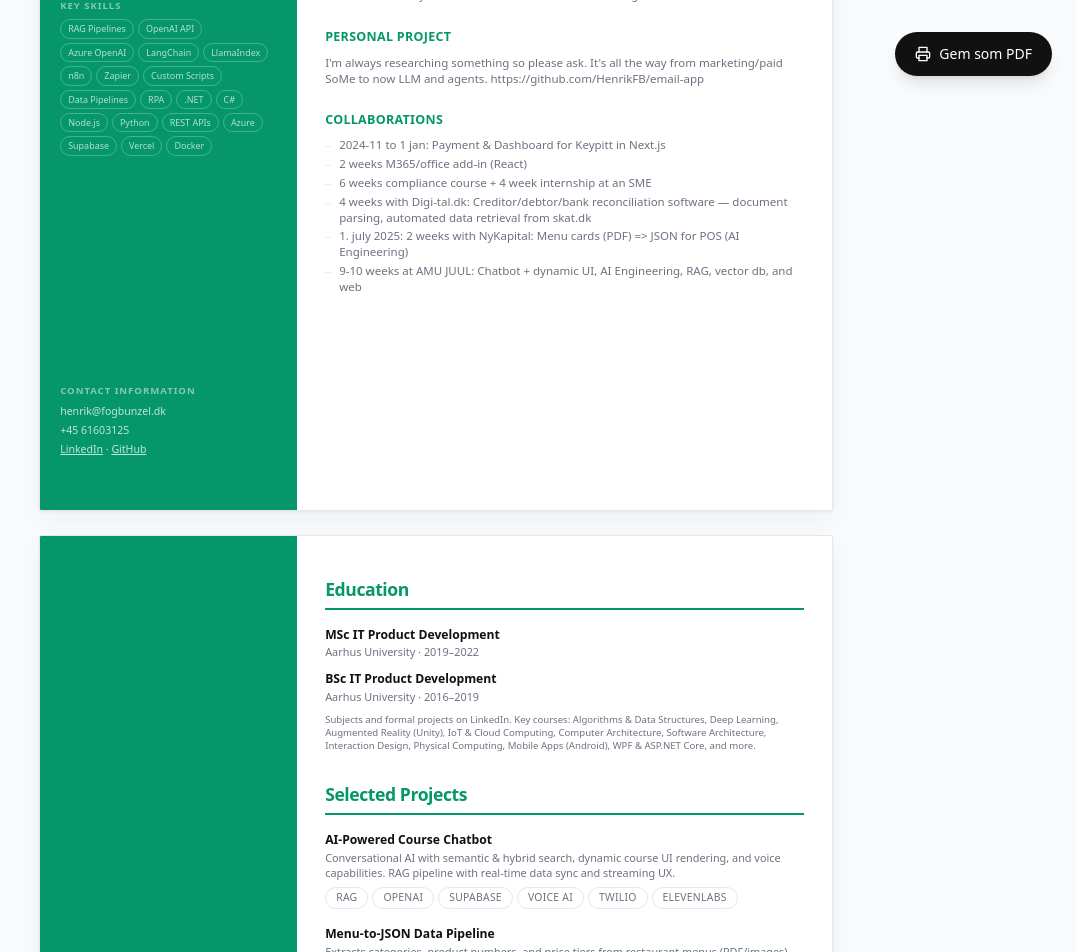
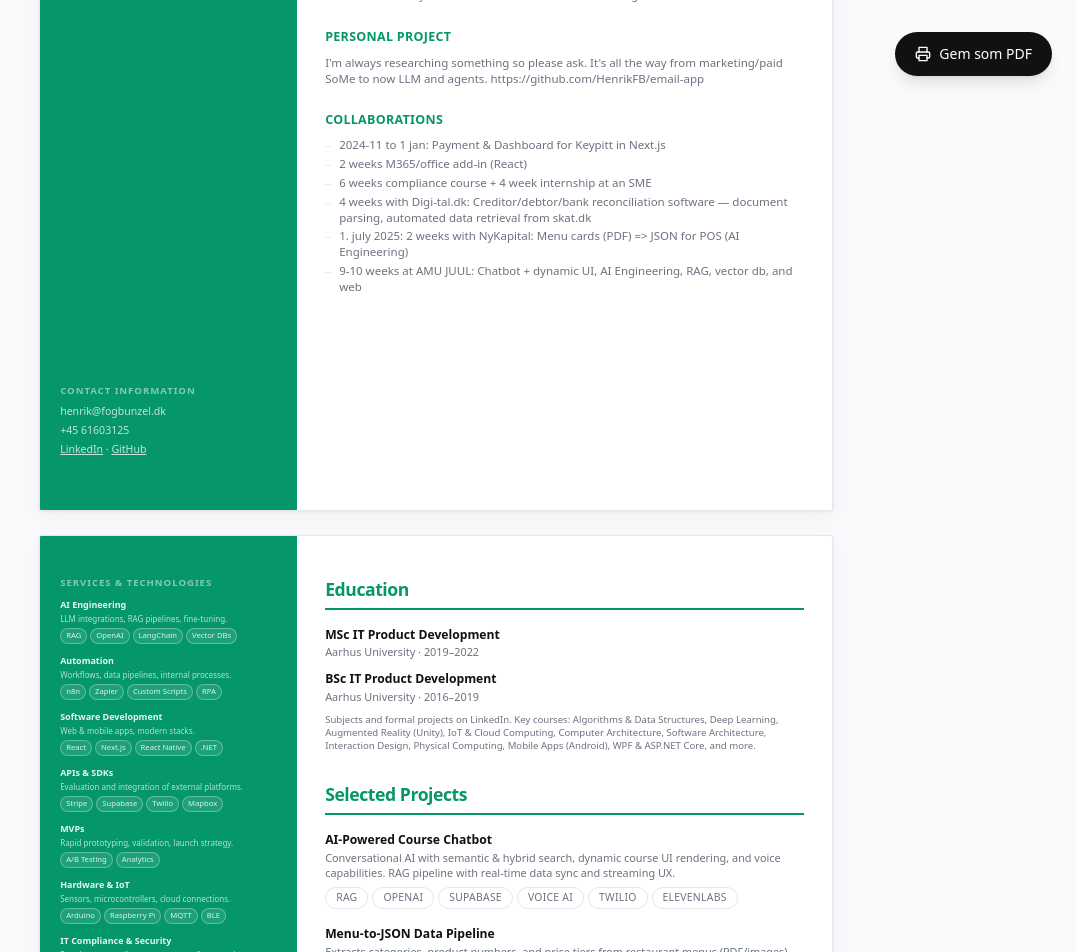
Before and after one commit to HenrikFB/portfolio, a Next.js app in the folder job-app/: page /cv/auxo-ai-automation in a window 1280 px wide. Shown: the part 700-1652 px from the top of the page, without its empty margins (204-1280 px from the left). Built offline with nearby package versions, Linux system fonts and the light colour scheme.

Commit message:
Remove Key Skills section from CVPage1 and add a new Services & Technologies section to CVPage2 with detailed service offerings and descriptions.

```diff
--- a/job-app/src/components/cv/CVPage1.tsx
+++ b/job-app/src/components/cv/CVPage1.tsx
@@ -50,25 +50,6 @@ export function CVPage1({ template }: { template: TemplateProfile }) {
               </li>
             ))}
           </ul>
-        </SidebarSection>
-
-        {/* Key Skills */}
-        <SidebarSection title="Key Skills">
-          <div className="flex flex-wrap gap-[4px]">
-            {template.highlightSkills
-              .flatMap((cat) => {
-                const items = (profile.skills as Record<string, string[]>)[cat];
-                return items ? items.slice(0, 5) : [];
-              })
-              .map((skill) => (
-                <span
-                  key={skill}
-                  className="rounded-full border border-white/25 px-[7px] py-[2px] text-[0.56rem] text-white/70"
-                >
-                  {skill}
-                </span>
-              ))}
-          </div>
         </SidebarSection>
 
         {/* Contact — pushed to bottom */}
--- a/job-app/src/components/cv/CVPage2.tsx
+++ b/job-app/src/components/cv/CVPage2.tsx
@@ -9,11 +9,48 @@ export function CVPage2({ template }: { template: TemplateProfile }) {
 
   return (
     <div className="page flex">
-      {/* ── SIDEBAR (accent continuation) ── */}
+      {/* ── SIDEBAR (Services + skills) ── */}
       <div
         className="w-[68mm] shrink-0 flex flex-col px-5 pt-10 pb-8 text-white"
         style={{ background: "var(--accent)" }}
       >
+        <SidebarSection title="Services & Technologies">
+          <ServiceBlock
+            title="AI Engineering"
+            desc="LLM integrations, RAG pipelines, fine-tuning."
+            tags={["RAG", "OpenAI", "LangChain", "Vector DBs"]}
+          />
+          <ServiceBlock
+            title="Automation"
+            desc="Workflows, data pipelines, internal processes."
+            tags={["n8n", "Zapier", "Custom Scripts", "RPA"]}
+          />
+          <ServiceBlock
+            title="Software Development"
+            desc="Web & mobile apps, modern stacks."
+            tags={["React", "Next.js", "React Native", ".NET"]}
+          />
+          <ServiceBlock
+            title="APIs & SDKs"
+            desc="Evaluation and integration of external platforms."
+            tags={["Stripe", "Supabase", "Twilio", "Mapbox"]}
+          />
+          <ServiceBlock
+            title="MVPs"
+            desc="Rapid prototyping, validation, launch strategy."
+            tags={["A/B Testing", "Analytics"]}
+          />
+          <ServiceBlock
+            title="Hardware & IoT"
+            desc="Sensors, microcontrollers, cloud connections."
+            tags={["Arduino", "Raspberry Pi", "MQTT", "BLE"]}
+          />
+          <ServiceBlock
+            title="IT Compliance & Security"
+            desc="Regulatory compliance, governance frameworks."
+            tags={["Azure", "GDPR", "Risk Assessment"]}
+          />
+        </SidebarSection>
         <div className="mt-auto flex items-end justify-center pb-4">
           <div className="text-center">
             <div className="mx-auto h-[1.5px] w-10 bg-white/25 mb-3" />
@@ -88,3 +125,47 @@ export function CVPage2({ template }: { template: TemplateProfile }) {
     </div>
   );
 }
+
+function SidebarSection({
+  title,
+  children,
+}: {
+  title: string;
+  children: React.ReactNode;
+}) {
+  return (
+    <div className="mb-4">
+      <h3 className="mb-2 text-[0.6rem] font-bold uppercase tracking-[0.1em] text-white/50">
+        {title}
+      </h3>
+      {children}
+    </div>
+  );
+}
+
+function ServiceBlock({
+  title,
+  desc,
+  tags,
+}: {
+  title: string;
+  desc: string;
+  tags: string[];
+}) {
+  return (
+    <div className="mb-2.5">
+      <span className="text-[0.56rem] font-semibold text-white/90 block">{title}</span>
+      <p className="text-[0.5rem] leading-snug text-white/70 mt-0.5 mb-1">{desc}</p>
+      <div className="flex flex-wrap gap-[3px]">
+        {tags.map((t) => (
+          <span
+            key={t}
+            className="rounded-full border border-white/30 bg-white/10 px-[5px] py-[1px] text-[0.48rem] text-white/85"
+          >
+            {t}
+          </span>
+        ))}
+      </div>
+    </div>
+  );
+}
```
